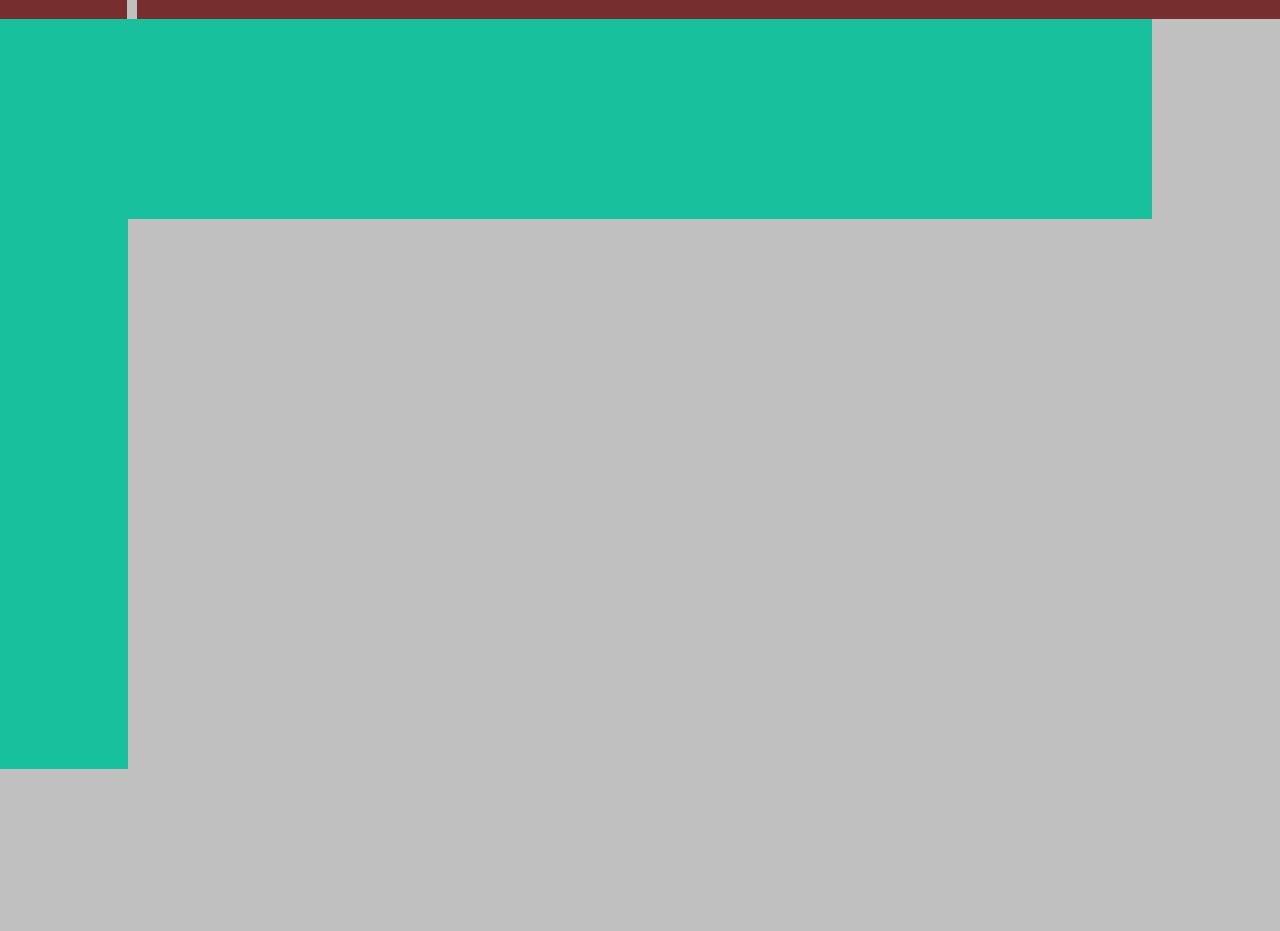
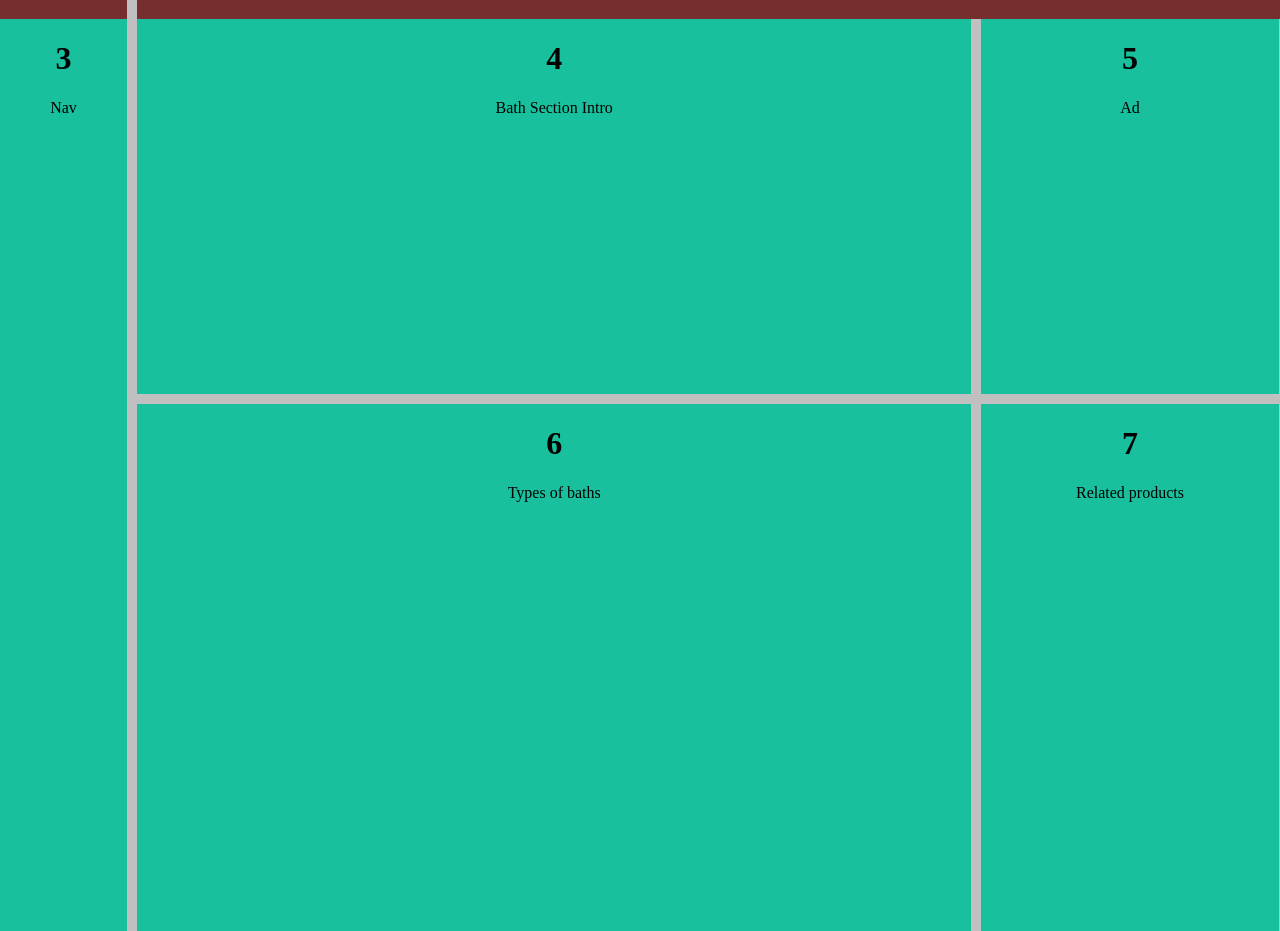
Before and after one commit to DmytroSav4uk/homeworkDS, a plain HTML site: page html and css/homework4/addtask1/index.html in a window 1280 px wide. Shown: the part 101-1032 px from the top of the page. Drawn offline with Linux system fonts and the light colour scheme.

Commit message:
tarted to do additiona tasks

```diff
--- a/html and css/homework4/addtask1/index.html
+++ b/html and css/homework4/addtask1/index.html
@@ -22,14 +22,33 @@
 
 </div>
     <div class="Main">
-    <div class="nav"></div>
-    <div class="bath"></div>
-    <div class="ad"></div>
-    <div class="types"></div>
-    <div class="related"></div>
-    <div class="store"></div>
-    <div class="tools"></div>
-</div>
-</div>
+        <div class="NST">
+            <div class="nav">
+                <h1>3</h1>
+                <p>Nav</p>
+            </div>
+            <div class="store">
+                <h1>8</h1>
+                <p>Store locator</p></div>
+            <div class="tools">
+                <h1>9</h1>
+                <p>Tools</p></div>
+        </div>
+
+        <div class="BATR">
+            <div class="bath">
+    <h1>4</h1>
+    <p>Bath Section Intro</p></div>
+            <div class="ad">
+        <h1>5</h1>
+        <p>Ad</p></div>
+            <div class="types">
+        <h1>6</h1>
+        <p>Types of baths</p></div>
+            <div class="related">
+        <h1>7</h1>
+        <p>Related products</p></div>
+        </div>
+
 </body>
 </html>
--- a/html and css/homework4/addtask1/main.css
+++ b/html and css/homework4/addtask1/main.css
@@ -12,17 +12,18 @@ body{
 
 .Header{
     width: 100%;
-    box-sizing: border-box;
     height: 120px;
     display: flex;
+    gap: 10px;
 }
 .Main{
-display: flex;
-height: 1000px;
+    display: flex;
+    width: 100%;
+    height: 1500px;
+
 }
 
 .logo{
-    margin-right:10px ;
     background: #772e2e;
     width: 10%;
     height: 100%;
@@ -40,13 +41,56 @@ height: 1000px;
     background: #18c09d;
 }
 
+.NST{
+    display: flex;
+    flex-direction: column;
+    width: 10%;
+    height: 100%;
+    gap: 10px;
+
+}
 
 .nav{
-    width: 10%;
+    height: 80%;
+    width: 100%;
+}
+
+.store,.tools{
+    height: 10%;
+    width: 100%;
+}
+
+
+.BATR{
+    box-sizing: border-box;
+    /*overflow: hidden;*/
+    margin-left: 10px;
+    width: 90%;
+    height: 100%;
+    display: flex;
+   flex-direction: row;
+    flex-wrap: wrap;
+    gap: 10px;
+
+}
+
+.bath{
+    width: 73%;
+    height: 25%;
+}
+
+.ad{
+
+    width: 26%;
+    height: 25%;
+}
+
+.types{
+    width: 73%;
     height: 75%;
 }
 
-.bath{
-    width: 80%;
-    height: 20%;
+.related{
+    width: 26%;
+    height: 75%;
 }
```
